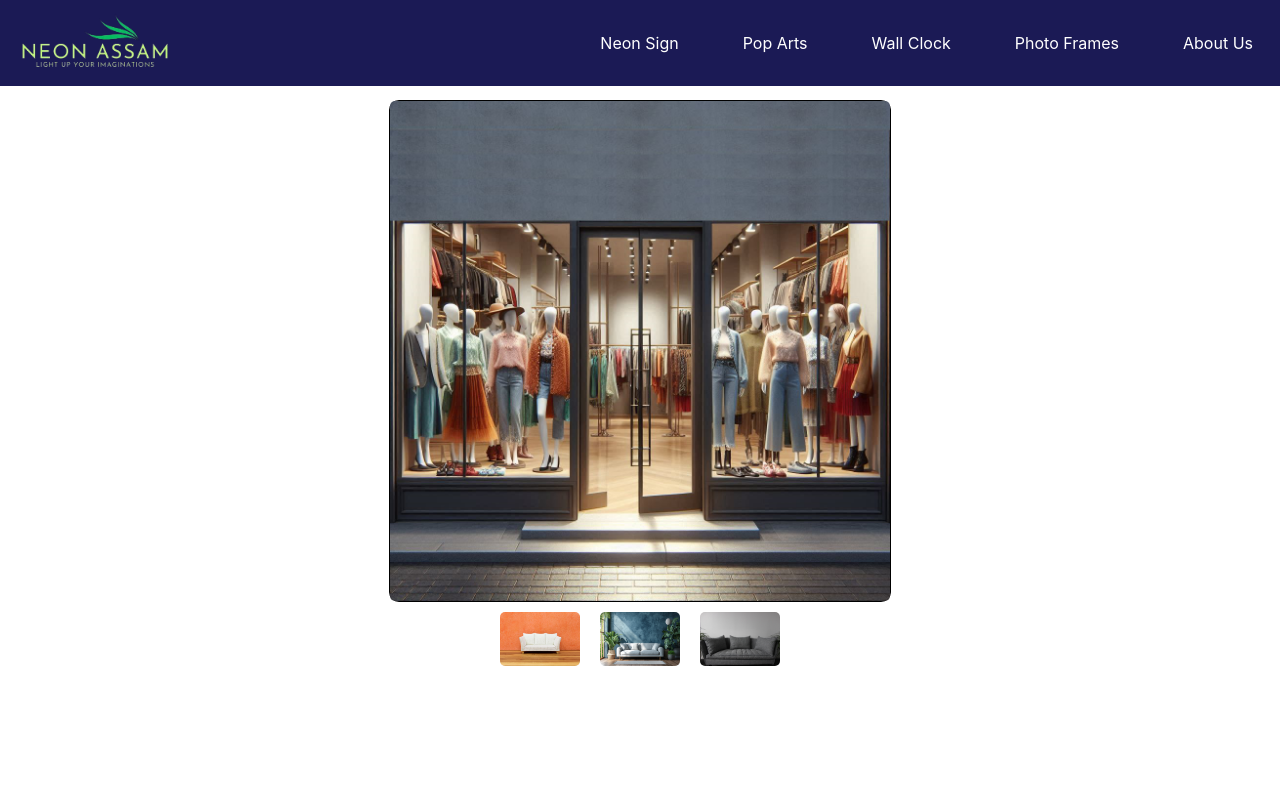
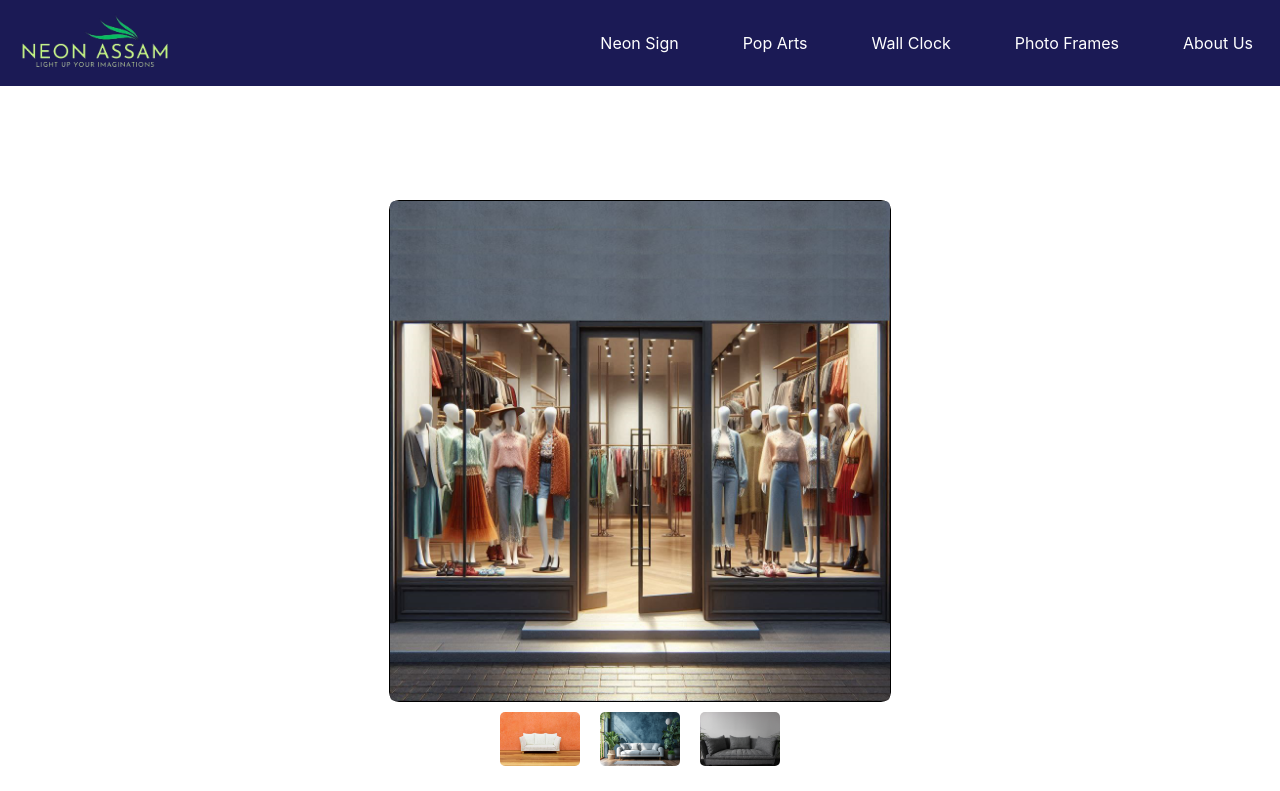
Before and after one commit to bhardwaj94356/client-neon, a React (Create React App) app: page /customize in a window 1280 px wide. Shown: the top 791 px of the page. Built offline with nearby package versions, Linux system fonts and the light colour scheme; a web font is replaced by a local one.

Commit message:
17 July 2024 || 19:11

```diff
--- a/src/components/customize/customize.css
+++ b/src/components/customize/customize.css
@@ -5,6 +5,7 @@
     justify-content: center;
     align-items: center;
     height: 100%;
+    padding-top: 100px;
 }
 
 .preview {
@@ -114,11 +115,6 @@ button {
     src: url("../../fonts/havana/Havana-Regular.otf");
 }
 
-/* @font-face {
-    font-family: Mallino;
-    src: url("../../fonts/mallino/Mallino.ttf");
-} */
-
 @font-face {
     font-family: Misterly;
     src: url("../../fonts/Misterly/Misterly.ttf");
@@ -197,6 +193,11 @@ button {
     .fonts{
         width: 100svw;
     }
+
+    .preview-text{
+        font-size: 25px;
+        margin: -220px 0 0 0;
+    }
   }
 
   @media screen and (max-width: 425px) {
@@ -209,8 +210,4 @@ button {
         width: 300px;
         height: 300px;
     }
-
-    /* .fonts{
-        width: 100svw;
-    } */
   }
```
